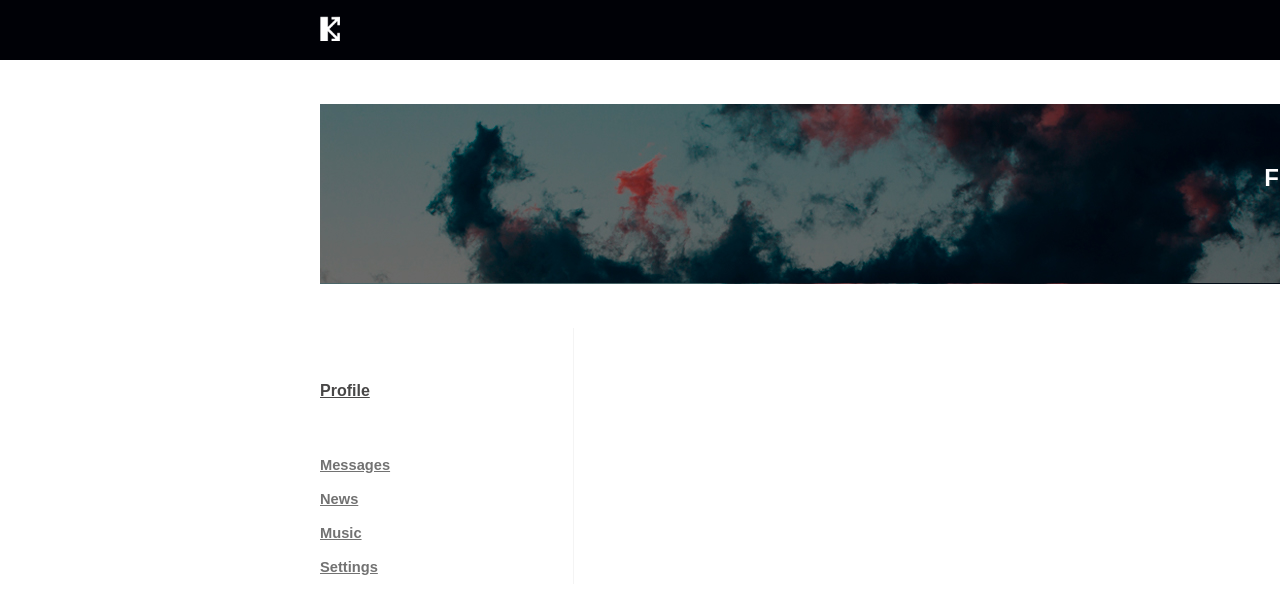
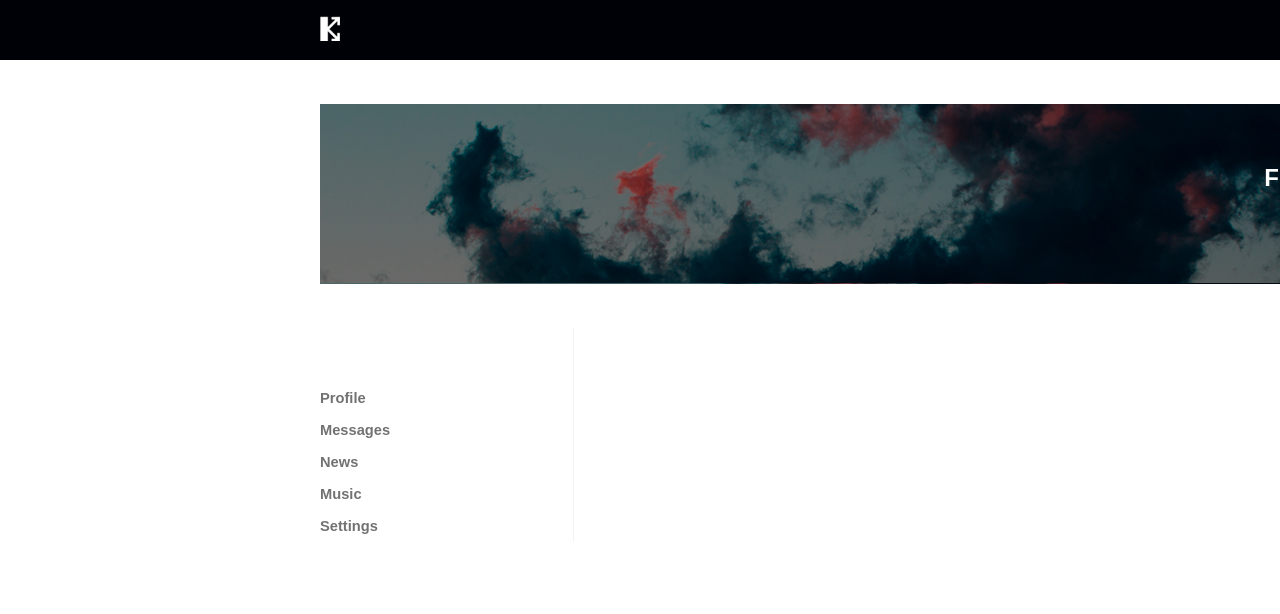
Before and after one commit to antonbarada94/social-network, a React (Create React App) app: page / in a window 1280 px wide. Shown: the top 614 px of the page. Built offline with nearby package versions, Linux system fonts and the light colour scheme.

Commit message:
Create NavLinks. Edited style class "active".

```diff
--- a/src/App.js
+++ b/src/App.js
@@ -18,8 +18,8 @@ const App = () => {
             <Background />
             <Navigation />
             <div className='app-wrapper-content'>
+               <Route path = '/profile' component = {Profile} />
                <Route path = '/dialogs' component = {Dialogs} />
-               <Route path = '/profile' component = {Profile} />
                <Route path = '/news' component = {News} />
                <Route path = '/music' component = {Music} />
                <Route path = '/settings' component = {Settings} />
--- a/src/components/Navigation/Navigation.css
+++ b/src/components/Navigation/Navigation.css
@@ -8,11 +8,17 @@
 
 }
 
-.navigation div {
+.navigation a {
+   display: block;
    padding: 8px 0;
+
+   font-size: 11pt;
+   text-decoration: none;
+   font-weight: 700;
+   color: #727272;
 }
 
-.navigation div:hover {
+.navigation a:hover {
    margin-bottom: 40px;
    width: 80px;
 
@@ -22,26 +28,14 @@
    border-image-source: linear-gradient(to right ,#7f03de, #cc00ff);
 }
 
-.navigation .active {
-   padding-top: 0px;
+.navigation a.active {
    margin-bottom: 40px;
 
+   font-size: 12pt;
+   color: #484747;
 }
 
-.navigation .active:hover {
-   padding-top: 0px;
+.navigation a.active:hover {
    margin-bottom: 39px;
 
 }
-
-.navigation a {
-
-   font-size: 11pt;
-   font-weight: 700;
-   color: #727272;
-}
-
-.navigation .active a {
-   font-size: 12pt;
-   color: #484747;
-}
--- a/src/components/Navigation/Navigation.jsx
+++ b/src/components/Navigation/Navigation.jsx
@@ -1,23 +1,24 @@
 import React from 'react';
 import './Navigation.css';
+import { NavLink } from 'react-router-dom';
 
 const Navigation = () => {
    return (
       <nav className='navigation'>
          <div className = 'active'>
-            <a href = '/profile'>Profile</a>
+            <NavLink to = '/profile'>Profile</NavLink>
          </div>
          <div>
-            <a href = '/dialogs'>Messages</a>
+            <NavLink to = '/dialogs'>Messages</NavLink>
          </div>
          <div>
-            <a href = '/news'>News</a>
+            <NavLink to = '/news'>News</NavLink>
          </div>
          <div>
-            <a href = '/music'>Music</a>
+            <NavLink to = '/music'>Music</NavLink>
          </div>
          <div>
-            <a href = '/settings'>Settings</a>
+            <NavLink to = '/settings'>Settings</NavLink>
          </div>
       </nav>
    );
```
